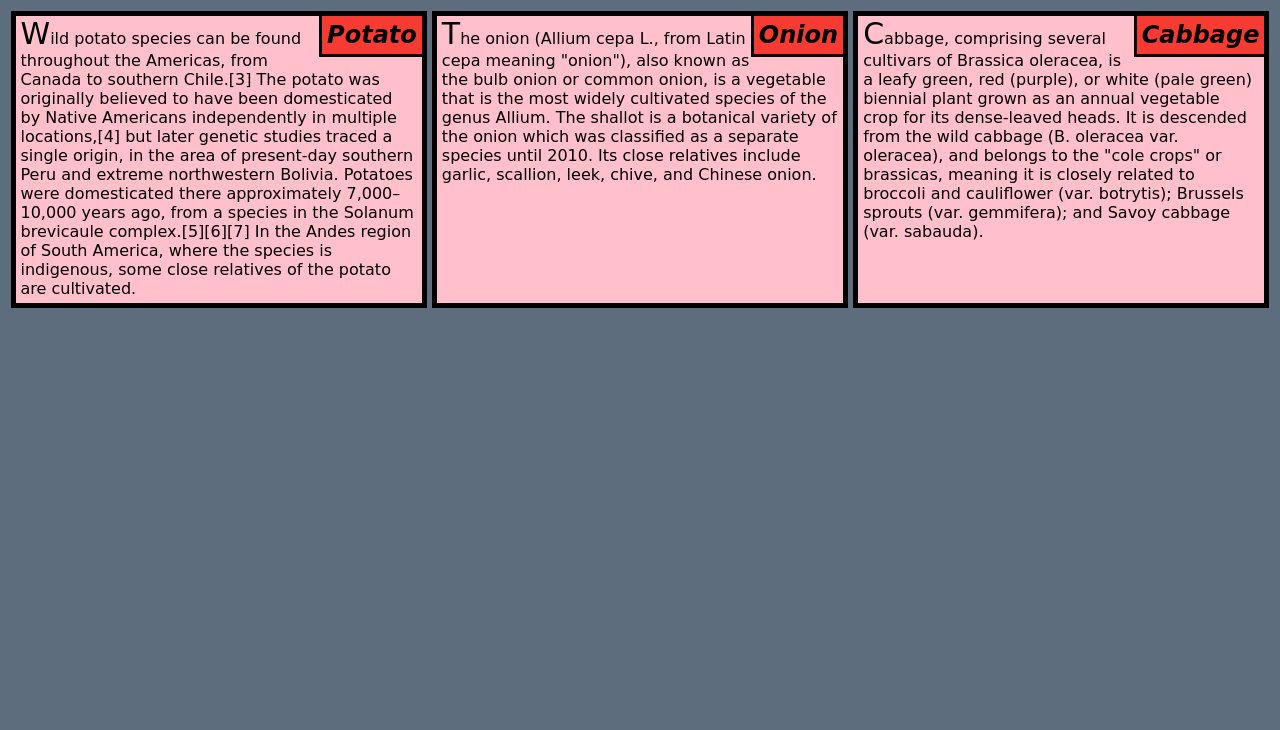
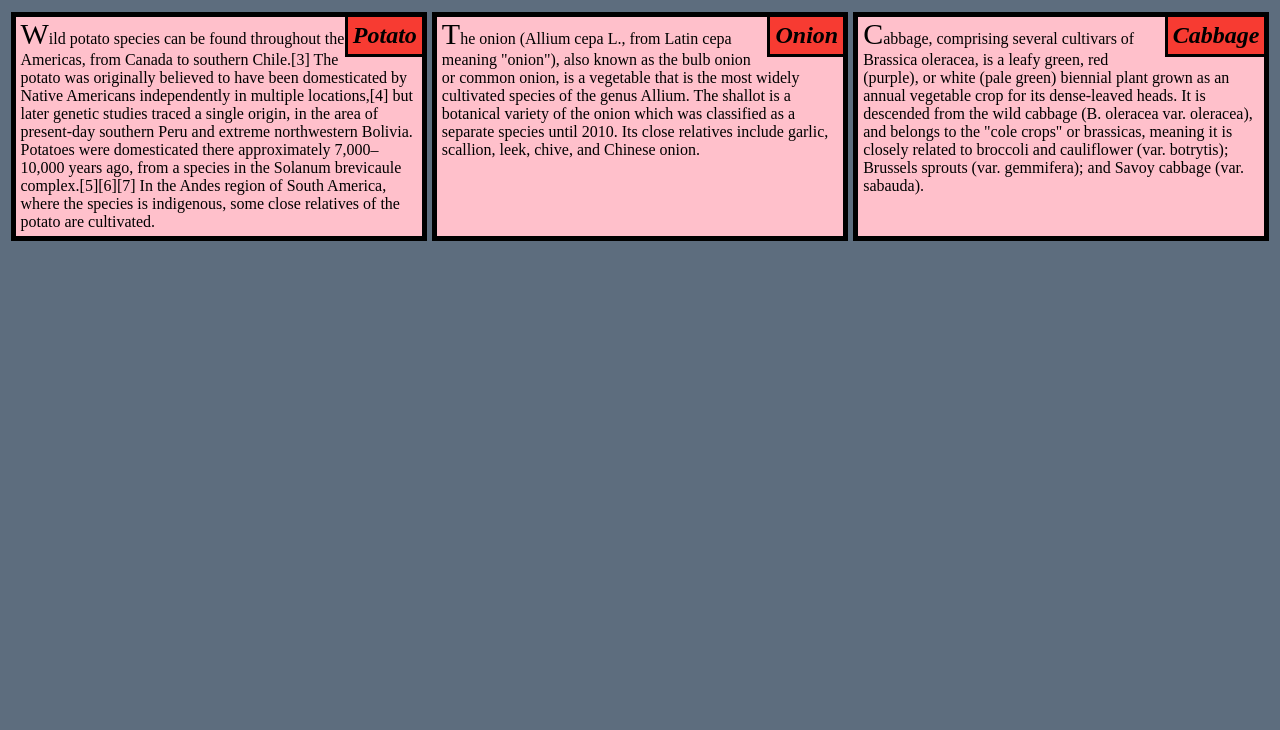
Before and after one commit to prateek1202/coursera-test, a plain HTML site: page module2-sol/index.html in a window 1280 px wide. Shown: the part 70-800 px from the top of the page. Drawn offline with Linux system fonts and the light colour scheme.

Commit message:
updated the font style.

```diff
--- a/module2-sol/css/style.css
+++ b/module2-sol/css/style.css
@@ -1,5 +1,5 @@
 * {
-    font-family: 'Supermercado One', cursive;
+    font-family: 'Comic Neue';
     box-sizing: border-box;
 }
 h1{
```
